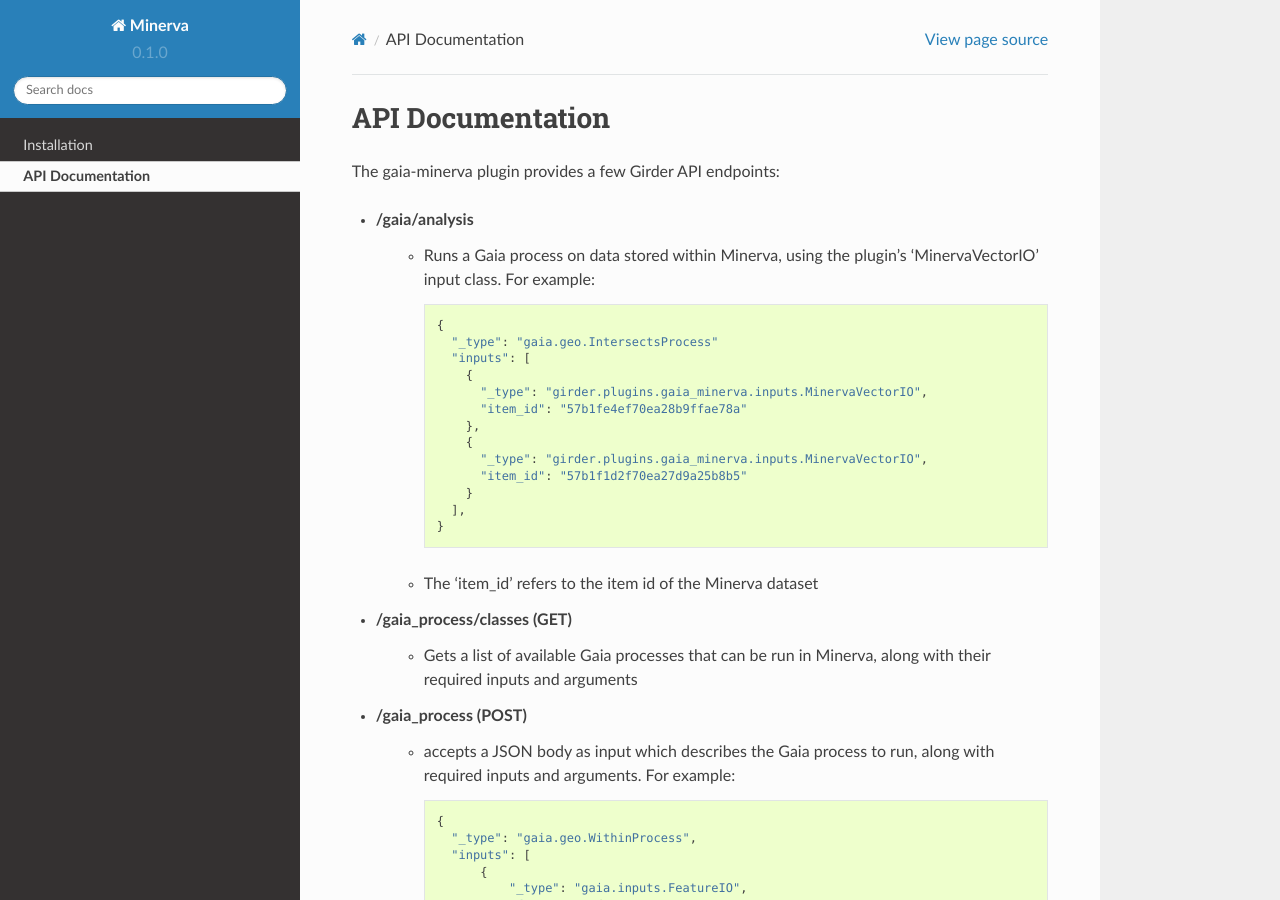
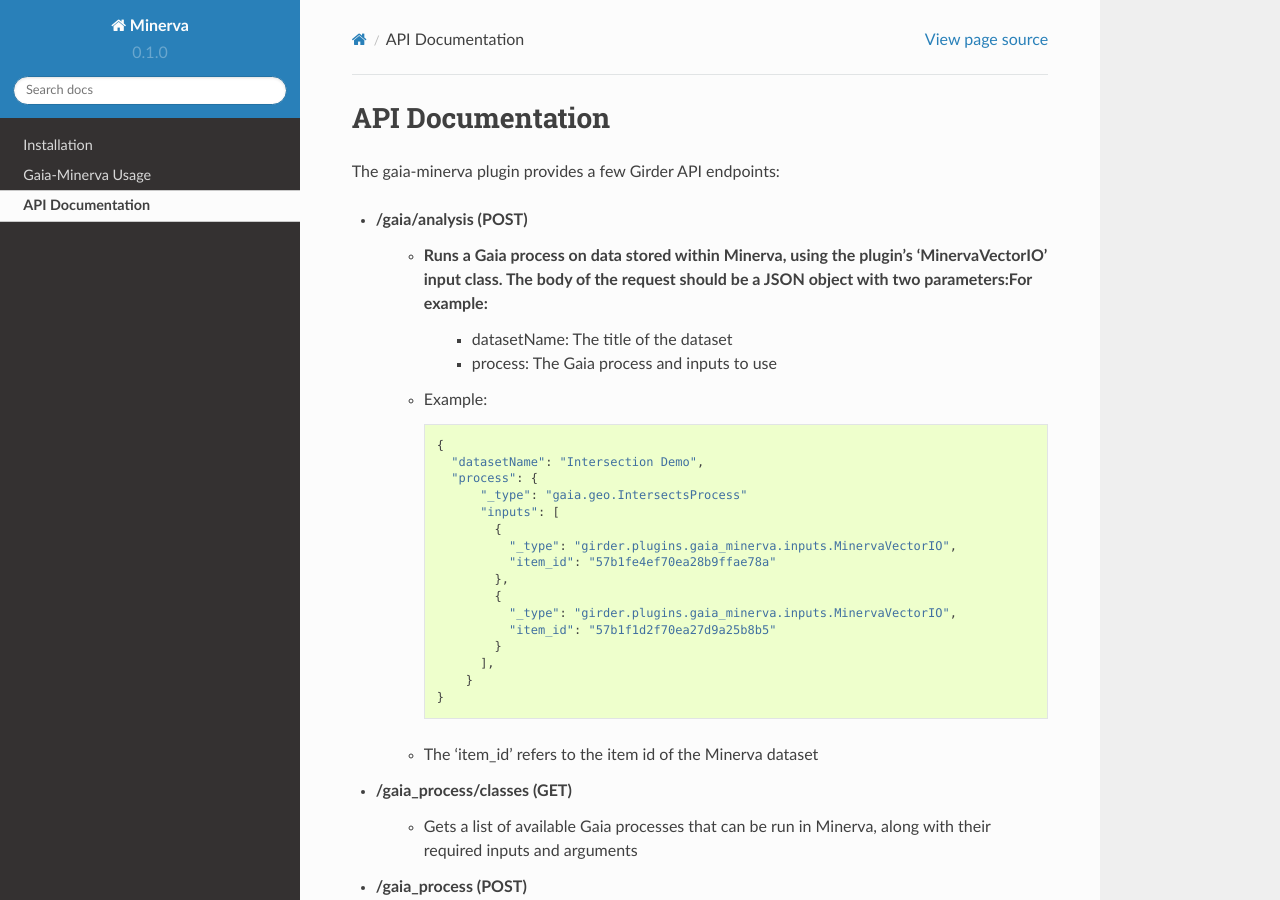
Before and after one commit to OpenDataAnalytics/gaia_minerva, a Sphinx documentation site: the page built from docs/api-documentation.rst, in a window 1280 px wide and 900 px high. Built offline with Sphinx 7.4.7 and the Read the Docs theme 2.0.0, drawn with Linux system fonts in a browser that asks for light colours.

Commit message:
Improve documentation a bit

```diff
--- a/docs/api-documentation.rst
+++ b/docs/api-documentation.rst
@@ -3,23 +3,29 @@
 
 The gaia-minerva plugin provides a few Girder API endpoints:
 
-- /gaia/analysis
-    - Runs a Gaia process on data stored within Minerva, using the plugin's 'MinervaVectorIO' input class.  For example:
+- /gaia/analysis (POST)
+    - Runs a Gaia process on data stored within Minerva, using the plugin's 'MinervaVectorIO' input class. The body of the request should be a JSON object with two parameters:For example:
+        - datasetName: The title of the dataset
+        - process: The Gaia process and inputs to use
+    - Example:
 
       ::
 
         {
-          "_type": "gaia.geo.IntersectsProcess"
-          "inputs": [
-            {
-              "_type": "girder.plugins.gaia_minerva.inputs.MinervaVectorIO",
-              "item_id": "57b1fe4ef70ea28b9ffae78a"
-            },
-            {
-              "_type": "girder.plugins.gaia_minerva.inputs.MinervaVectorIO",
-              "item_id": "57b1f1d2f70ea27d9a25b8b5"
+          "datasetName": "Intersection Demo",
+          "process": {
+              "_type": "gaia.geo.IntersectsProcess"
+              "inputs": [
+                {
+                  "_type": "girder.plugins.gaia_minerva.inputs.MinervaVectorIO",
+                  "item_id": "57b1fe4ef70ea28b9ffae78a"
+                },
+                {
+                  "_type": "girder.plugins.gaia_minerva.inputs.MinervaVectorIO",
+                  "item_id": "57b1f1d2f70ea27d9a25b8b5"
+                }
+              ],
             }
-          ],
         }
 
     - The 'item_id' refers to the item id of the Minerva dataset
--- a/docs/index.rst
+++ b/docs/index.rst
@@ -27,4 +27,5 @@
    :maxdepth: 2
 
    installation
+   usage
    api-documentation
--- a/docs/installation.rst
+++ b/docs/installation.rst
@@ -169,4 +169,4 @@
     cd GIRDER_DIR/plugins/minerva//utility
     python import_analyses.py --username <girder__admin_user> --password <password> --host <girder_host> --port <girder_port> --path ../../gaia_minerva/analyses/gaia/
 
-- You should now see 'Gaia process' in the Minerva 'Analyses' tab.
+- You should now see 'Gaia process' in the Minerva 'Analyses' tab.  Click on it to begin running spatial analyses.
```
Also changed, not shown: README.md (+41 -5 lines), docs/usage.rst (added, +43 -0 lines), 1 other file.
